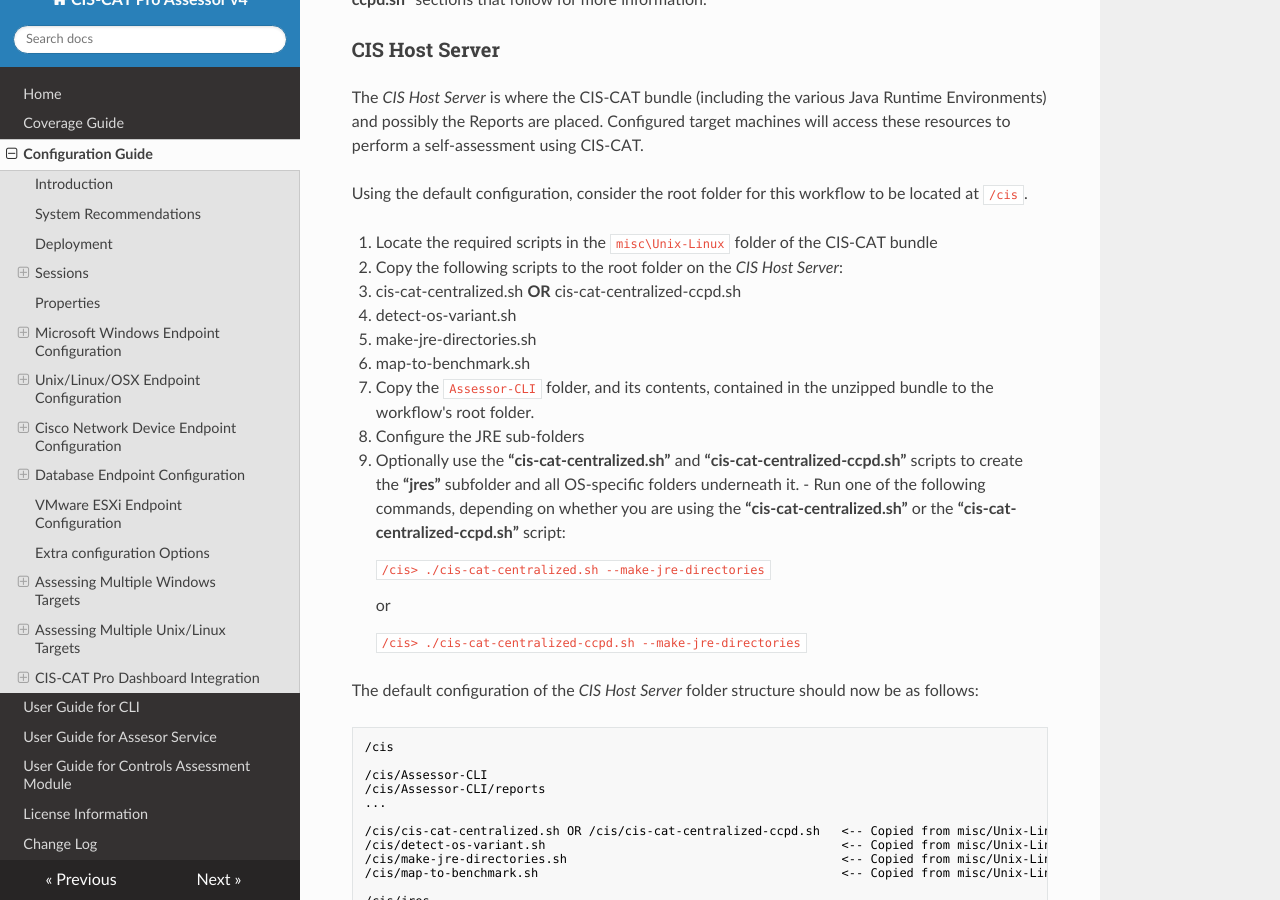
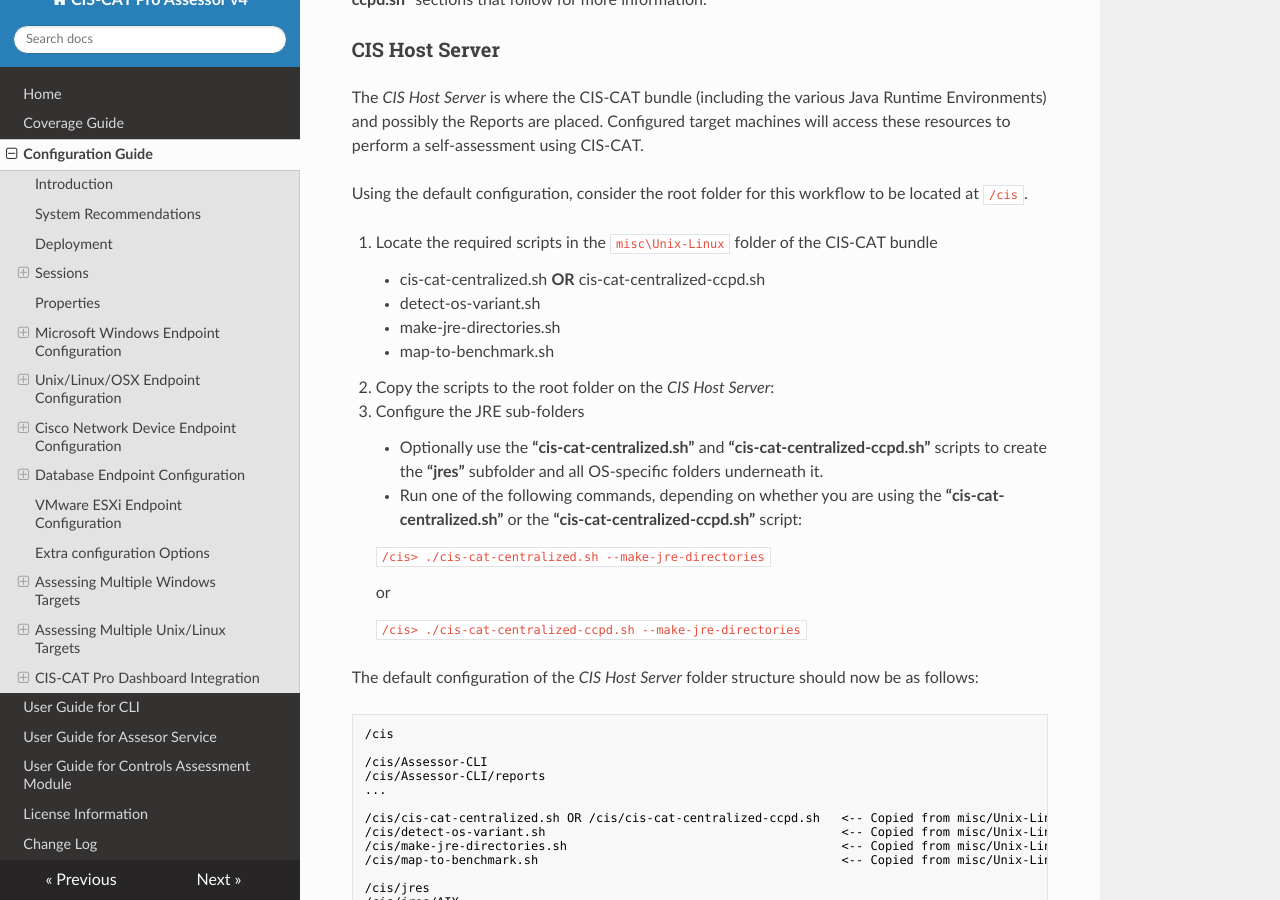
Before and after one commit to CISecurity/CCPA-Docs, an MkDocs documentation site: the page built from docs/Configuration Guide.md, in a window 1280 px wide and 900 px high, scrolled down 31921 px. Built offline with MkDocs 1.6.1, drawn with Linux system fonts in a browser that asks for light colours; nearby versions of some CDN libraries.

Commit message:
try to fix bullet again

```diff
--- a/docs/Configuration Guide.md
+++ b/docs/Configuration Guide.md
@@ -846,18 +846,16 @@
 
 Using the default configuration, consider the root folder for this workflow to be located at `/cis`.
 
+1. Locate the required scripts in the `misc\Unix-Linux` folder of the CIS-CAT bundle
+    * cis-cat-centralized.sh **OR** cis-cat-centralized-ccpd.sh
+	* detect-os-variant.sh
+	* make-jre-directories.sh
+	* map-to-benchmark.sh
+2. Copy the scripts to the root folder on the *CIS Host Server*:
+1. Configure the JRE sub-folders
+    * Optionally use the **“cis-cat-centralized.sh”** and **“cis-cat-centralized-ccpd.sh”** scripts to create the **“jres”** subfolder and all OS-specific folders underneath it.
+	* Run one of the following commands, depending on whether you are using the **“cis-cat-centralized.sh”** or the **“cis-cat-centralized-ccpd.sh”** script:
 
-1. Locate the required scripts in the `misc\Unix-Linux` folder of the CIS-CAT bundle
-2. Copy the following scripts to the root folder on the *CIS Host Server*:
-
-   - cis-cat-centralized.sh **OR** cis-cat-centralized-ccpd.sh
-   - detect-os-variant.sh
-   - make-jre-directories.sh
-   - map-to-benchmark.sh
-3. Copy the `Assessor-CLI` folder, and its contents, contained in the unzipped bundle to the workflow's root folder.
-2. Configure the JRE sub-folders
-
-   - Optionally use the **“cis-cat-centralized.sh”** and **“cis-cat-centralized-ccpd.sh”** scripts to create the **“jres”** subfolder and all OS-specific folders underneath it.  - Run one of the following commands, depending on whether you are using the **“cis-cat-centralized.sh”** or the **“cis-cat-centralized-ccpd.sh”** script:
 
 	`/cis> ./cis-cat-centralized.sh --make-jre-directories`
 
```
